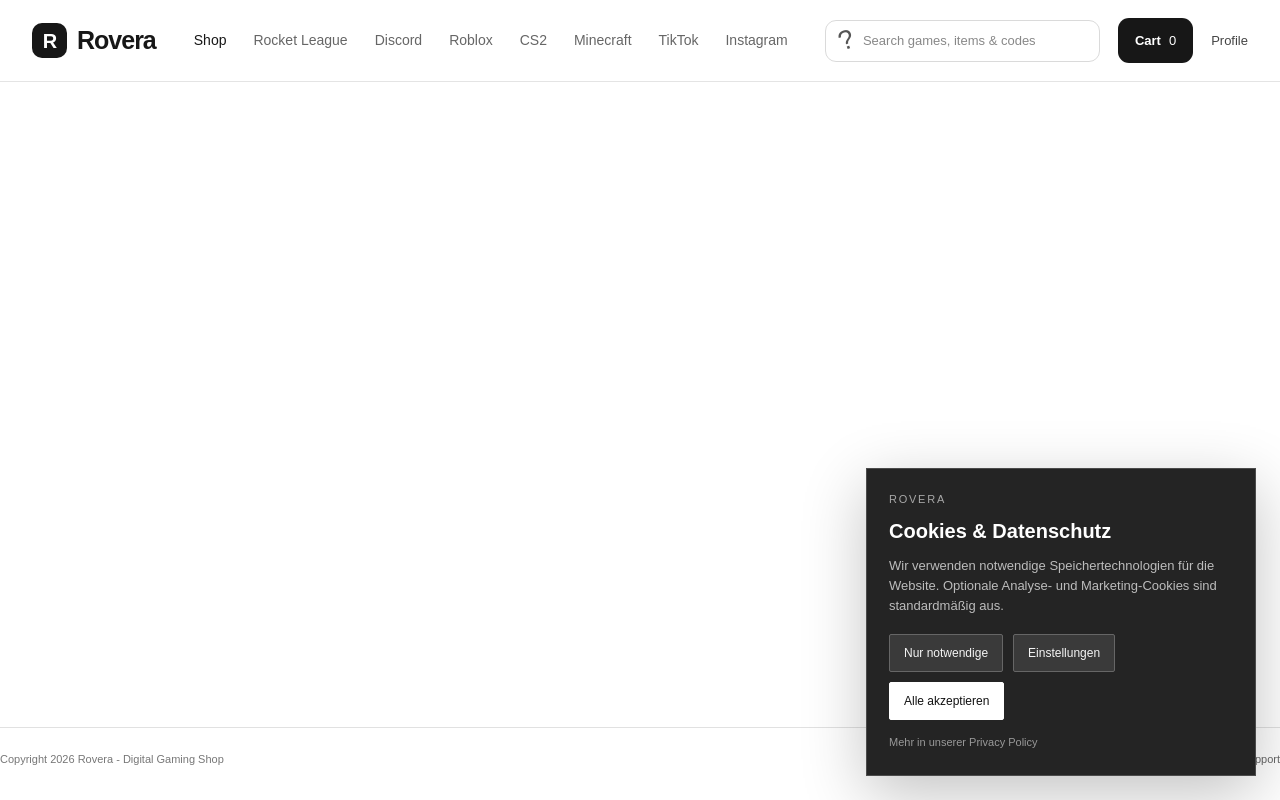
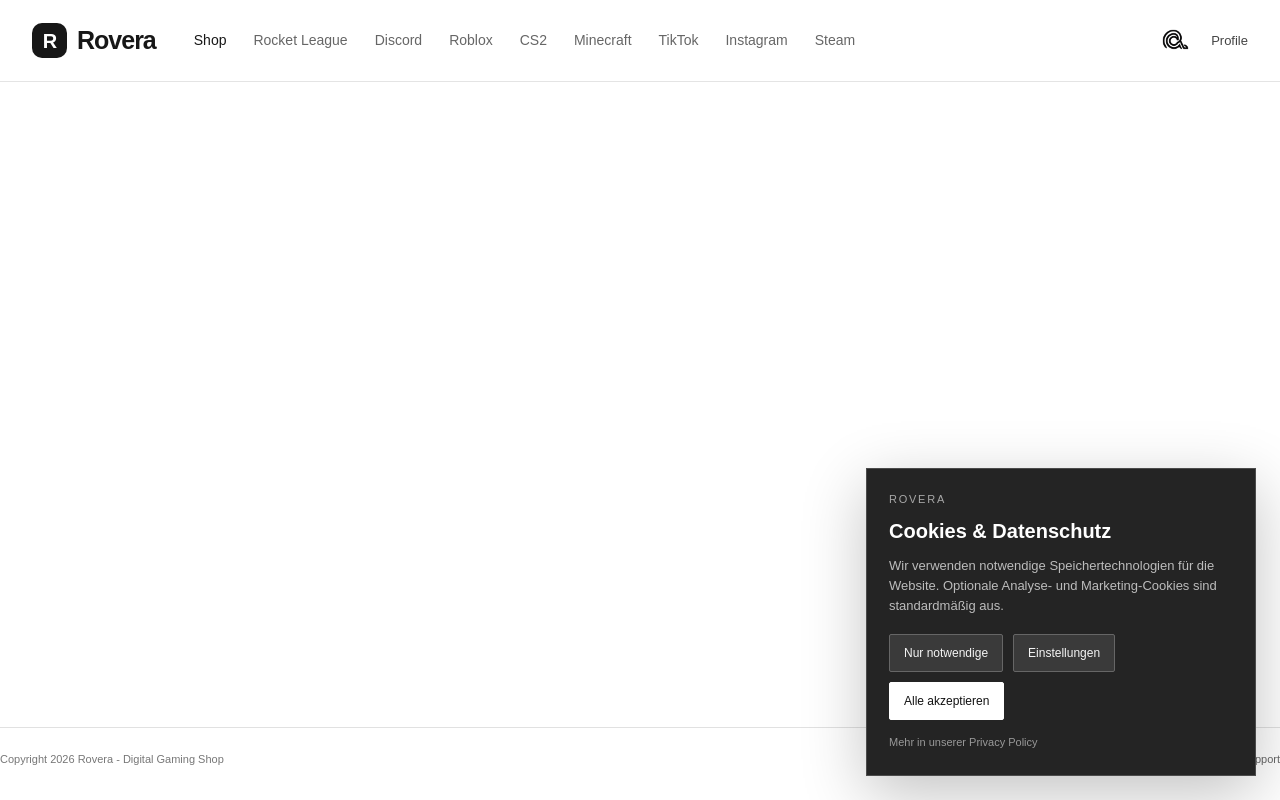
Before and after one commit to sw8tx/rovera, a Next.js app: page / in a window 1280 px wide. Built offline with nearby package versions, Linux system fonts and the light colour scheme.

Commit message:
Restore legacy Rovera logo in header

```diff
--- a/app/globals.css
+++ b/app/globals.css
@@ -661,6 +661,7 @@ body {
 .marketplace-footer { margin-top: 140px; }
 .blank-marketplace { min-height: calc(100vh - 155px); max-width: none; margin: 0; padding: 0; background: #fff; }
 .marketplace-page > .marketplace-footer { max-width: 1296px; margin: 0 auto; }
+.legacy-logo { width: 38px; height: 38px; border-radius: 9px; object-fit: cover; filter: invert(1); }
 .hero-product-art img { width: 88%; height: 88%; object-fit: contain; opacity: 1; }
 .product-grid { grid-template-columns: repeat(3, minmax(0, 1fr)); }
 .product-art img { width: 100%; height: 100%; max-width: 190px; max-height: 130px; object-fit: contain; opacity: 1; }
--- a/app/page.tsx
+++ b/app/page.tsx
@@ -6,7 +6,7 @@ export default function Page() {
         <nav className="main-links" aria-label="Marketplace categories">
           <a className="active" href="#top">Shop</a><a href="#rocket-league">Rocket League</a><a href="#discord">Discord</a><a href="#roblox">Roblox</a><a href="#cs2">CS2</a><a href="#minecraft">Minecraft</a><a href="#tiktok">TikTok</a><a href="#instagram">Instagram</a><a href="#steam">Steam</a>
         </nav>
-        <div className="nav-actions"><label className="search-box"><span aria-hidden="true">?</span><input aria-label="Search items" placeholder="Search games, items & codes" /></label><a className="cart-button" href="#cart">Cart <b>0</b></a><a className="profile-link" href="#profile">Profile</a></div>
+        <div className="nav-actions"><img className="legacy-logo" src="/rovera-logo.png" alt="Rovera logo" /><a className="profile-link" href="#profile">Profile</a></div>
       </header>
       <section className="marketplace-content blank-marketplace" id="top" aria-label="Rovera marketplace"></section>
       <footer className="marketplace-footer"><span>Copyright 2026 Rovera - Digital Gaming Shop</span><div><a href="/tos/">Terms</a><a href="/privacy/">Privacy</a><a href="mailto:help@rovera.xyz">Support</a></div></footer>
```
